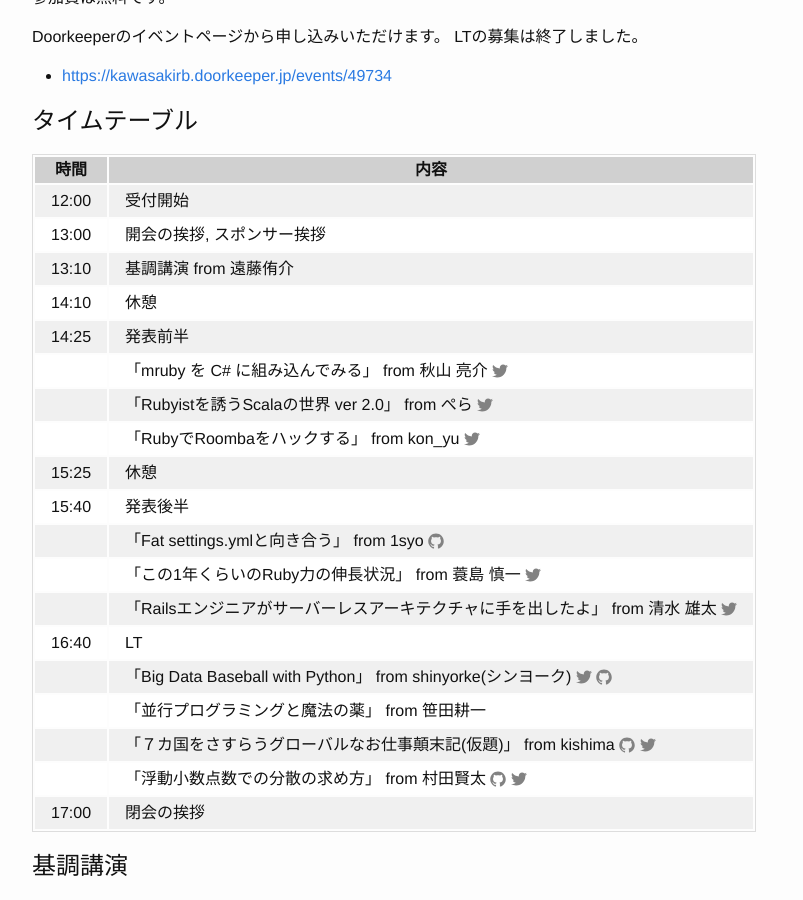
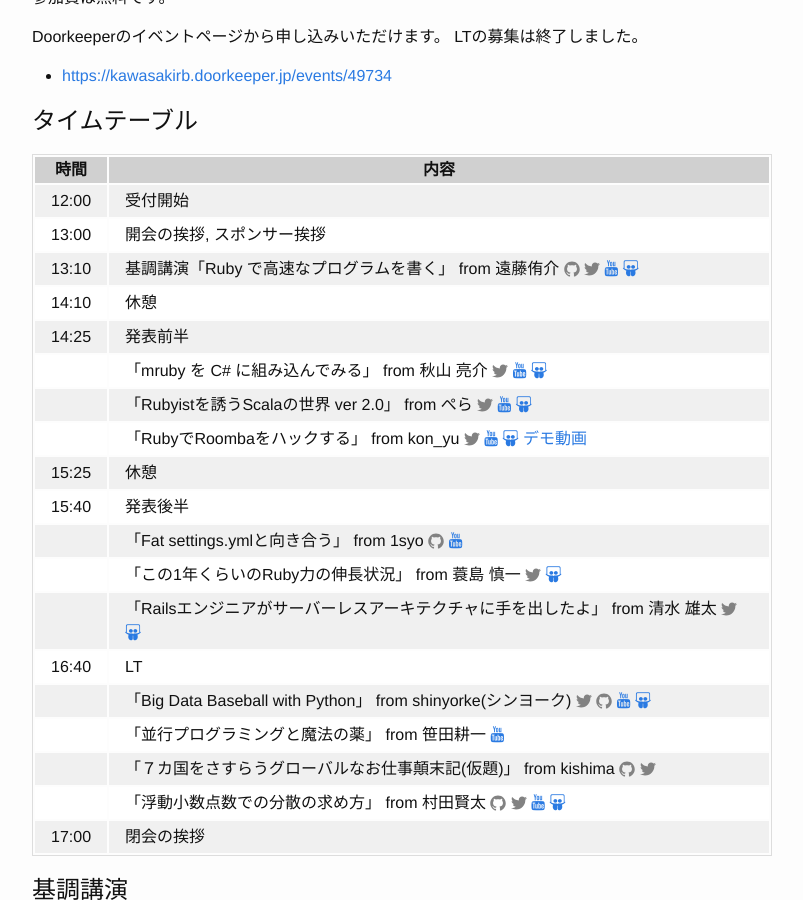
Before and after one commit to kawasakirb/kwsk01, a Jekyll site: the page built from index.md, in a window 1280 px wide and 900 px high, scrolled down 1284 px. Shown: the whole window, without its empty margins (238-1041 px from the left). Built offline with Jekyll 4.4.1, drawn with Linux system fonts in a browser that asks for light colours; nearby versions of some CDN libraries.

```diff
--- a/_includes/head.html
+++ b/_includes/head.html
@@ -9,4 +9,5 @@
   <link rel="stylesheet" href="{{ "/css/main.css" | prepend: site.baseurl }}">
   <link rel="canonical" href="{{ page.url | replace:'index.html','' | prepend: site.baseurl | prepend: site.url }}">
   <link rel="alternate" type="application/rss+xml" title="{{ site.title }}" href="{{ "/feed.xml" | prepend: site.baseurl | prepend: site.url }}">
+  <link rel="stylesheet" href="//maxcdn.bootstrapcdn.com/font-awesome/4.6.3/css/font-awesome.min.css">
 </head>
--- a/index.md
+++ b/index.md
@@ -58,7 +58,12 @@ LTの募集は終了しました。
   </tr>
   <tr>
     <td>13:10</td>
-    <td>基調講演 from 遠藤侑介</td>
+    <td>基調講演「Ruby で高速なプログラムを書く」 from 遠藤侑介
+      <a href="https://github.com/mame"><span class="icon icon--github">{% include icon-github.svg %}</span></a>
+      <a href="https://twitter.com/mametter"><span class="icon icon--twitter">{% include icon-twitter.svg %}</span></a>
+      <span class="icon"><a href="https://www.youtube.com/watch?v=NHXaH3pkk-M"><i class='fa fa-youtube'></i></a></span>
+      <span class="icon"><a href="http://www.slideshare.net/mametter/ruby-65182128"><i class='fa fa-slideshare'></i></a></span>
+    </td>
   </tr>
   <tr>
     <td>14:10</td>
@@ -70,15 +75,29 @@ LTの募集は終了しました。
   </tr>
   <tr>
     <td></td>
-    <td>「mruby を C# に組み込んでみる」 from 秋山 亮介 <a href="https://twitter.com/kechako"><span class="icon icon--twitter">{% include icon-twitter.svg %}</span></a></td>
+    <td>「mruby を C# に組み込んでみる」 from 秋山 亮介
+      <a href="https://twitter.com/kechako"><span class="icon icon--twitter">{% include icon-twitter.svg %}</span></a>
+      <span class="icon"><a href="https://www.youtube.com/watch?v=GpEru8yI4cI"><i class='fa fa-youtube'></i></a></span>
+      <span class="icon"><a href="http://www.slideshare.net/kechako/mruby-c"><i class='fa fa-slideshare'></i></a></span>
+    </td>
   </tr>
   <tr>
     <td></td>
-    <td>「Rubyistを誘うScalaの世界 ver 2.0」 from ぺら <a href="https://twitter.com/Peranikov"><span class="icon icon--twitter">{% include icon-twitter.svg %}</span></a></td>
+    <td>「Rubyistを誘うScalaの世界 ver 2.0」 from ぺら
+      <a href="https://twitter.com/Peranikov"><span class="icon icon--twitter">{% include icon-twitter.svg %}</span></a>
+      <span class="icon"><a href="https://www.youtube.com/watch?v=GQCiJ-LF0p0"><i class='fa fa-youtube'></i></a></span>
+      <span class="icon"><a href="http://www.slideshare.net/yutomatsukubo/rubyistscala-20-65178203"><i class='fa fa-slideshare'></i></a></span>
+    </td>
   </tr>
   <tr>
     <td></td>
-    <td>「RubyでRoombaをハックする」 from kon_yu <a href="https://twitter.com/kon_yu"><span class="icon icon--twitter">{% include icon-twitter.svg %}</span></a></td>
+    <td>
+      「RubyでRoombaをハックする」 from kon_yu
+      <a href="https://twitter.com/kon_yu"><span class="icon icon--twitter">{% include icon-twitter.svg %}</span></a>
+      <span class="icon"><a href="https://www.youtube.com/watch?v=6-YBuQ8n1OE"><i class='fa fa-youtube'></i></a></span>
+      <span class="icon"><a href="http://www.slideshare.net/kon_yu/rubyroomba"><i class='fa fa-slideshare'></i></a></span>
+      <span><a href="https://www.youtube.com/watch?v=NQ9qcvOxfJk">デモ動画</a></span>
+    </td>
   </tr>
   <tr>
     <td>15:25</td>
@@ -90,15 +109,27 @@ LTの募集は終了しました。
   </tr>
   <tr>
     <td></td>
-    <td>「Fat settings.ymlと向き合う」 from 1syo <a href="https://github.com/1syo"><span class="icon icon--github">{% include icon-github.svg %}</span></a></td>
+    <td>
+      「Fat settings.ymlと向き合う」 from 1syo
+      <a href="https://github.com/1syo"><span class="icon icon--github">{% include icon-github.svg %}</span></a>
+      <span class="icon"><a href="https://www.youtube.com/watch?v=FkEOuk0LJS4"><i class='fa fa-youtube'></i></a></span>
+    </td>
   </tr>
   <tr>
     <td></td>
-    <td>「この1年くらいのRuby力の伸長状況」 from 蓑島 慎一 <a href="https://twitter.com/rojiuratech"><span class="icon icon--twitter">{% include icon-twitter.svg %}</span></a></td>
+    <td>
+      「この1年くらいのRuby力の伸長状況」 from 蓑島 慎一
+      <a href="https://twitter.com/rojiuratech"><span class="icon icon--twitter">{% include icon-twitter.svg %}</span></a>
+      <span class="icon"><a href="https://speakerdeck.com/rojiuratech/kawasaki-rubykaigi-slide"><i class='fa fa-slideshare'></i></a></span>
+    </td>
   </tr>
   <tr>
     <td></td>
-    <td>「Railsエンジニアがサーバーレスアーキテクチャに手を出したよ」 from 清水 雄太 <a href="https://twitter.com/pachirel"><span class="icon icon--twitter">{% include icon-twitter.svg %}</span></a></td>
+    <td>
+      「Railsエンジニアがサーバーレスアーキテクチャに手を出したよ」 from 清水 雄太
+      <a href="https://twitter.com/pachirel"><span class="icon icon--twitter">{% include icon-twitter.svg %}</span></a>
+      <span class="icon"><a href="http://www.slideshare.net/YutaShimizu1/rails-ruby01"><i class='fa fa-slideshare'></i></a></span>
+    </td>
   </tr>
   <tr>
     <td>16:40</td>
@@ -106,11 +137,20 @@ LTの募集は終了しました。
   </tr>
   <tr>
     <td></td>
-    <td>「Big Data Baseball with Python」 from shinyorke(シンヨーク) <a href="https://twitter.com/shinyorke"><span class="icon icon--twitter">{% include icon-twitter.svg %}</span></a><a href="https://github.com/Shinichi-Nakagawa"><span class="icon icon--github">{% include icon-github.svg %}</span></a></td>
+    <td>
+      「Big Data Baseball with Python」 from shinyorke(シンヨーク)
+      <a href="https://twitter.com/shinyorke"><span class="icon icon--twitter">{% include icon-twitter.svg %}</span></a>
+      <a href="https://github.com/Shinichi-Nakagawa"><span class="icon icon--github">{% include icon-github.svg %}</span></a>
+      <span class="icon"><a href="https://www.youtube.com/watch?v=NoH-_dIJo2E"><i class='fa fa-youtube'></i></a></span>
+      <span class="icon"><a href="http://www.slideshare.net/shinyorke/big-data-baseball-with-python-ichiro-suzuki-hacks-kwsk01"><i class='fa fa-slideshare'></i></a></span>
+    </td>
   </tr>
   <tr>
     <td></td>
-    <td>「並行プログラミングと魔法の薬」 from 笹田耕一</td>
+    <td>
+      「並行プログラミングと魔法の薬」 from 笹田耕一
+      <span class="icon"><a href="https://www.youtube.com/watch?v=OcdxLTzOnA8"><i class='fa fa-youtube'></i></a></span>
+    </td>
   </tr>
   <tr>
     <td></td>
@@ -118,7 +158,13 @@ LTの募集は終了しました。
   </tr>
   <tr>
     <td></td>
-    <td>「浮動小数点数での分散の求め方」 from 村田賢太 <a href="https://github.com/mrkn"><span class="icon icon--github">{% include icon-github.svg %}</span></a><a href="https://twitter.com/mrkn"><span class="icon icon--twitter">{% include icon-twitter.svg %}</span></a></td>
+    <td>
+      「浮動小数点数での分散の求め方」 from 村田賢太
+      <a href="https://github.com/mrkn"><span class="icon icon--github">{% include icon-github.svg %}</span></a>
+      <a href="https://twitter.com/mrkn"><span class="icon icon--twitter">{% include icon-twitter.svg %}</span></a>
+      <span class="icon"><a href="https://www.youtube.com/watch?v=GX3iSiDuFss"><i class='fa fa-youtube'></i></a></span>
+      <span class="icon"><a href="https://speakerdeck.com/mrkn/how-to-calculate-a-variance-of-floating-point-numbers"><i class='fa fa-slideshare'></i></a></span>
+    </td>
   </tr>
     <tr><td>17:00</td>
     <td>閉会の挨拶</td>
```
